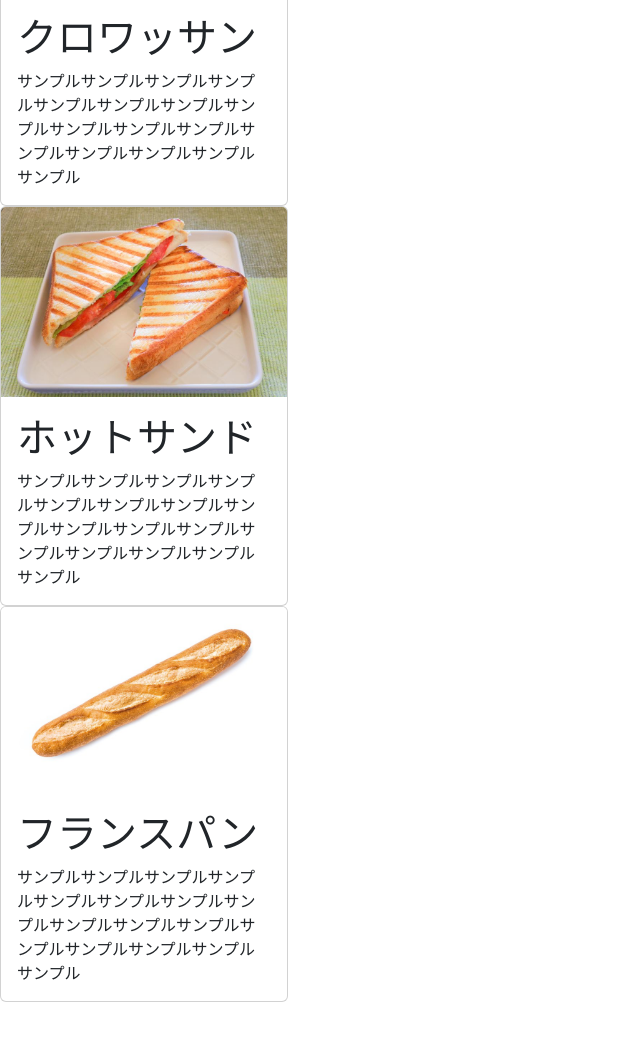
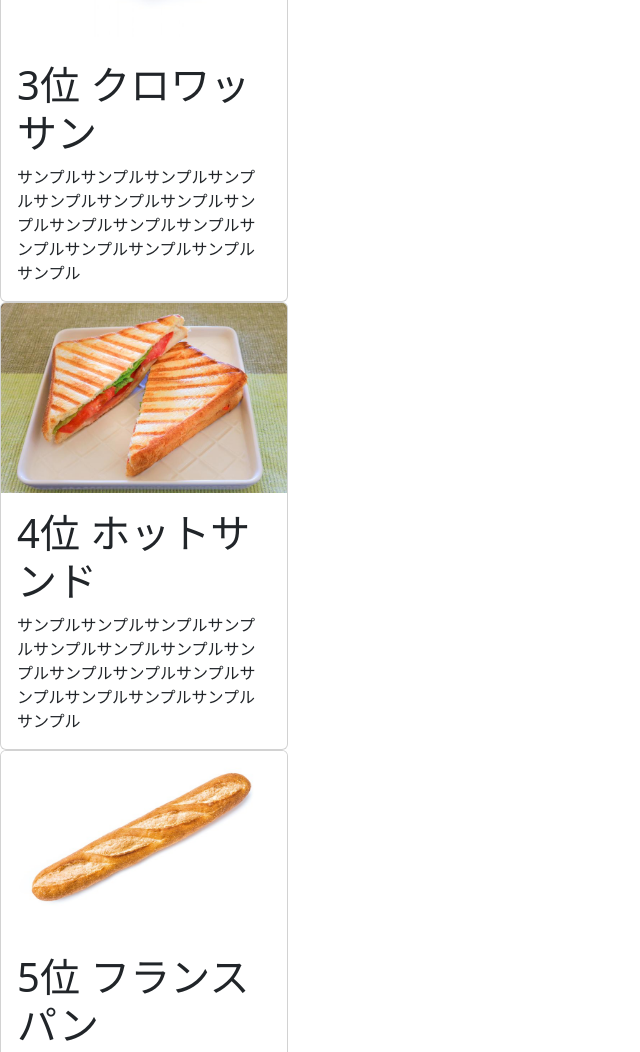
Before and after one commit to kendousys25-wq/team-bread, a plain HTML site: page ranking.html in a window 1280 px wide. Shown: the part 1100-2152 px from the top of the page, without its empty margins (0-640 px from the left). Before the commit the page ends 2102 px from the top, so only its background shows below. Drawn offline with nearby package versions, Linux system fonts and the light colour scheme.

Commit message:
11.11作業終了

```diff
--- a/ranking.html
+++ b/ranking.html
@@ -1,6 +1,15 @@
 <!DOCTYPE html>
 <html lang="ja">
 
+
+<!--  次の授業
+  ・ランキングの内容を横に引き伸ばす
+
+
+
+  ・この変更はまだaddすらしてないので、そこからお願い致します。
+  ・addする前にこのコメントは消してください。
+  2026.11.11-->
 <head>
     <meta charset="UTF-8">
     <meta name="viewport" content="width=device-width, initial-scale=1.0">
@@ -39,7 +48,7 @@
         <div class="card" style="width: 18rem;">
             <img src="image/Biscuit.jpg" class="card-img-top" alt="">
             <div class="card-body">
-                <h1 class="card-text">ビスケット</h1>
+                <h1 class="card-text">1位 ビスケット</h1>
                 <p class="card-text">サンプルサンプルサンプルサンプルサンプルサンプルサンプルサンプルサンプルサンプルサンプルサンプルサンプルサンプルサンプルサンプル</p>
             </div>
         </div>
@@ -47,7 +56,7 @@
         <div class="card" style="width: 18rem;">
             <img src="image/eggtsuna.jpg" class="card-img-top" alt="">
             <div class="card-body">
-                <h1 class="card-text">エッグパン・ツナパン</h1>
+                <h1 class="card-text">2位 エッグパン・ツナパン</h1>
                 <p class="card-text">サンプルサンプルサンプルサンプルサンプルサンプルサンプルサンプルサンプルサンプルサンプルサンプルサンプルサンプルサンプルサンプル</p>
             </div>
         </div>
@@ -55,7 +64,7 @@
         <div class="card" style="width: 18rem;">
             <img src="image/croissant.jpg" class="card-img-top" alt="">
             <div class="card-body">
-                <h1 class="card-text">クロワッサン</h1>
+                <h1 class="card-text">3位 クロワッサン</h1>
                 <p class="card-text">サンプルサンプルサンプルサンプルサンプルサンプルサンプルサンプルサンプルサンプルサンプルサンプルサンプルサンプルサンプルサンプル</p>
             </div>
         </div>
@@ -63,7 +72,7 @@
         <div class="card" style="width: 18rem;">
             <img src="image/Hotsand.jpg" class="card-img-top" alt="">
             <div class="card-body">
-                <h1 class="card-text">ホットサンド</h1>
+                <h1 class="card-text">4位 ホットサンド</h1>
                 <p class="card-text">サンプルサンプルサンプルサンプルサンプルサンプルサンプルサンプルサンプルサンプルサンプルサンプルサンプルサンプルサンプルサンプル</p>
             </div>
         </div>
@@ -71,10 +80,11 @@
         <div class="card" style="width: 18rem;">
             <img src="image/france.jpg" class="card-img-top" alt="">
             <div class="card-body">
-                <h1 class="card-text">フランスパン</h1>
+                <h1 class="card-text">5位 フランスパン</h1>
                 <p class="card-text">サンプルサンプルサンプルサンプルサンプルサンプルサンプルサンプルサンプルサンプルサンプルサンプルサンプルサンプルサンプルサンプル</p>
             </div>
         </div>
+
     </main>
 </body>
 
```
